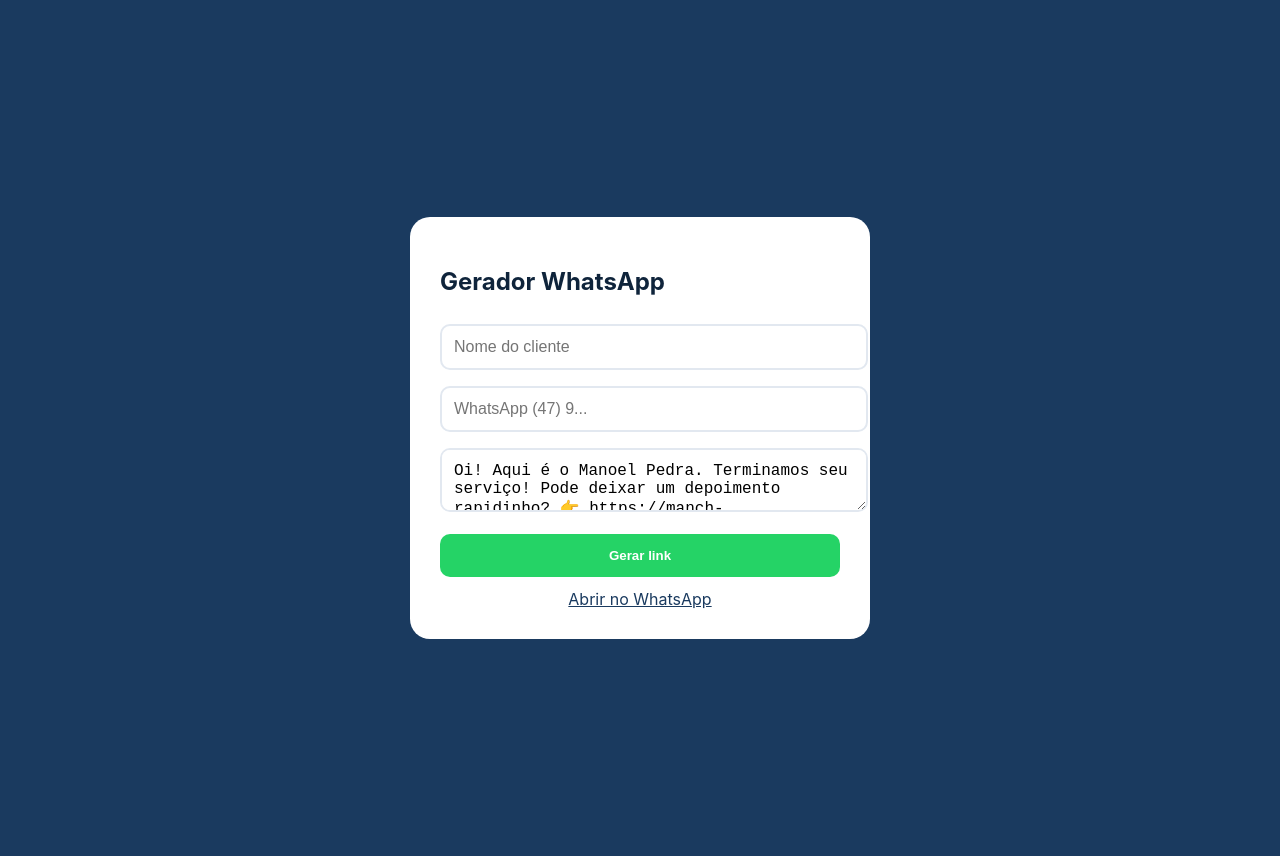
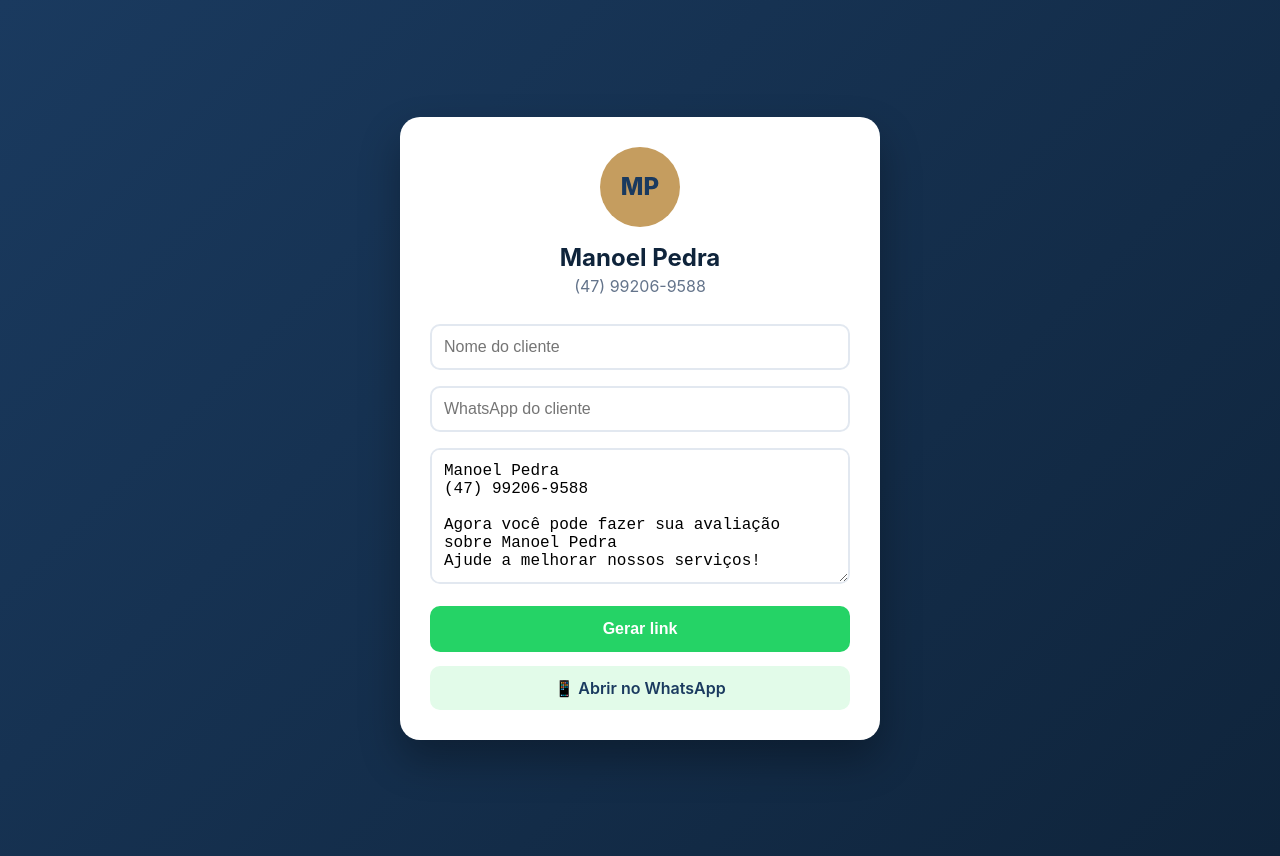
Before and after one commit to manch-tech/app-testimon, a plain HTML site: page whatsapp.html in a window 1280 px wide. Both pictures are taken after a click on the button "Gerar link". Drawn offline with Linux system fonts and the light colour scheme.

Commit message:
Atualizar o whatsapp.html
whatsapp v1_1

```diff
--- a/whatsapp.html
+++ b/whatsapp.html
@@ -1,19 +1,25 @@
-<!DOCTYPE html><html lang="pt-BR"><head><meta charset="UTF-8"><meta name="viewport" content="width=device-width,initial-scale=1"><title>Gerador WhatsApp</title><style>body{font-family:Inter;background:#1a3a5f;color:#fff;display:flex;align-items:center;justify-content:center;min-height:100vh;padding:20px} .box{background:#fff;color:#0f243b;padding:30px;border-radius:20px;max-width:400px;width:100%} input,textarea{width:100%;padding:12px;margin:8px 0;border:2px solid #e2e8f0;border-radius:10px;font-size:16px} button{width:100%;padding:14px;background:#25D366;color:#fff;border:none;border-radius:10px;font-weight:600;margin-top:10px;cursor:pointer} a{display:block;text-align:center;margin-top:12px;color:#1a3a5f}</style></head><body>
+<!DOCTYPE html><html lang="pt-BR"><head><meta charset="UTF-8"><meta name="viewport" content="width=device-width,initial-scale=1"><title>Gerador WhatsApp</title><style>body{font-family:Inter;background:linear-gradient(135deg,#1a3a5f,#0f243b);color:#fff;display:flex;align-items:center;justify-content:center;min-height:100vh;padding:20px}.box{background:#fff;color:#0f243b;padding:30px;border-radius:20px;max-width:420px;width:100%;box-shadow:0 20px 40px rgba(0,0,0,.3);text-align:center}.logo{width:80px;height:80px;background:#c59d5f;border-radius:50%;display:flex;align-items:center;justify-content:center;margin:0 auto 16px;font-weight:800;color:#1a3a5f;font-size:24px}input,textarea{width:100%;padding:12px;margin:8px 0;border:2px solid #e2e8f0;border-radius:10px;font-size:16px;box-sizing:border-box}button{width:100%;padding:14px;background:#25D366;color:#fff;border:none;border-radius:10px;font-weight:700;margin-top:10px;cursor:pointer;font-size:16px}a{display:block;text-align:center;margin-top:14px;color:#1a3a5f;font-weight:600;text-decoration:none;padding:12px;background:#e2fbe9;border-radius:10px}</style></head><body>
 <div class="box">
-<h2>Gerador WhatsApp</h2>
+<div class="logo">MP</div>
+<h2 style="margin:0">Manoel Pedra</h2>
+<p style="color:#64748b;margin:4px 0 20px">(47) 99206-9588</p>
 <input id="nome" placeholder="Nome do cliente">
-<input id="fone" placeholder="WhatsApp (47) 9...">
-<textarea id="msg">Oi! Aqui é o Manoel Pedra. Terminamos seu serviço! Pode deixar um depoimento rapidinho? 👉 https://manch-tech.github.io/app-testimon/</textarea>
+<input id="fone" placeholder="WhatsApp do cliente">
+<textarea id="msg" rows="6">Manoel Pedra
+(47) 99206-9588
+
+Agora você pode fazer sua avaliação sobre Manoel Pedra
+Ajude a melhorar nossos serviços!
+
+https://manch-tech.github.io/app-testimon/</textarea>
 <button onclick="gerar()">Gerar link</button>
-<a id="link" target="_blank"></a>
+<a id="link" target="_blank" style="display:none"></a>
 </div>
 <script>
 function gerar(){
- const nome=document.getElementById('nome').value;
  const fone=document.getElementById('fone').value.replace(/\D/g,'');
- let msg=document.getElementById('msg').value.replace('Oi!',`Oi ${nome}!`);
+ const msg=document.getElementById('msg').value;
  const url=`https://wa.me/55${fone}?text=${encodeURIComponent(msg)}`;
- const a=document.getElementById('link');
- a.href=url; a.textContent='Abrir no WhatsApp'; a.style.display='block';
+ const a=document.getElementById('link'); a.href=url; a.textContent='📱 Abrir no WhatsApp'; a.style.display='block';
 }
 </script></body></html>
```
